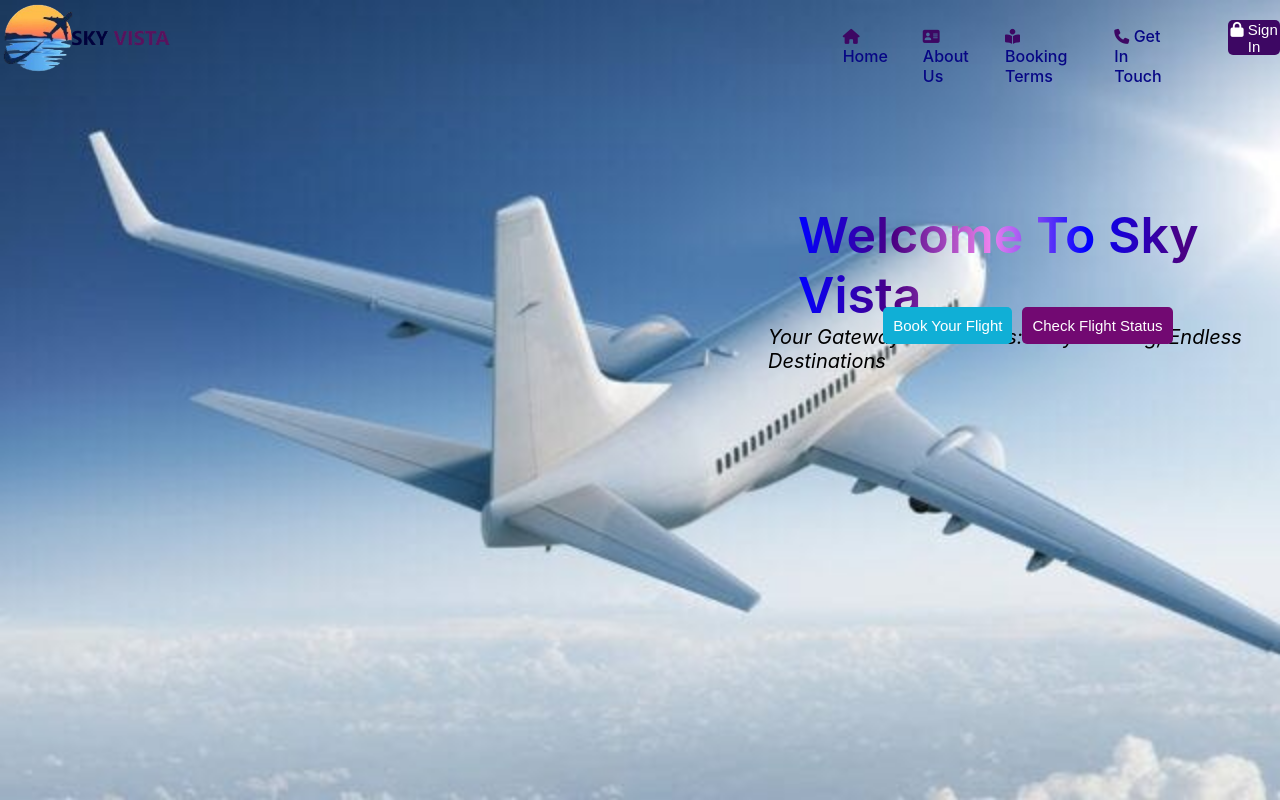
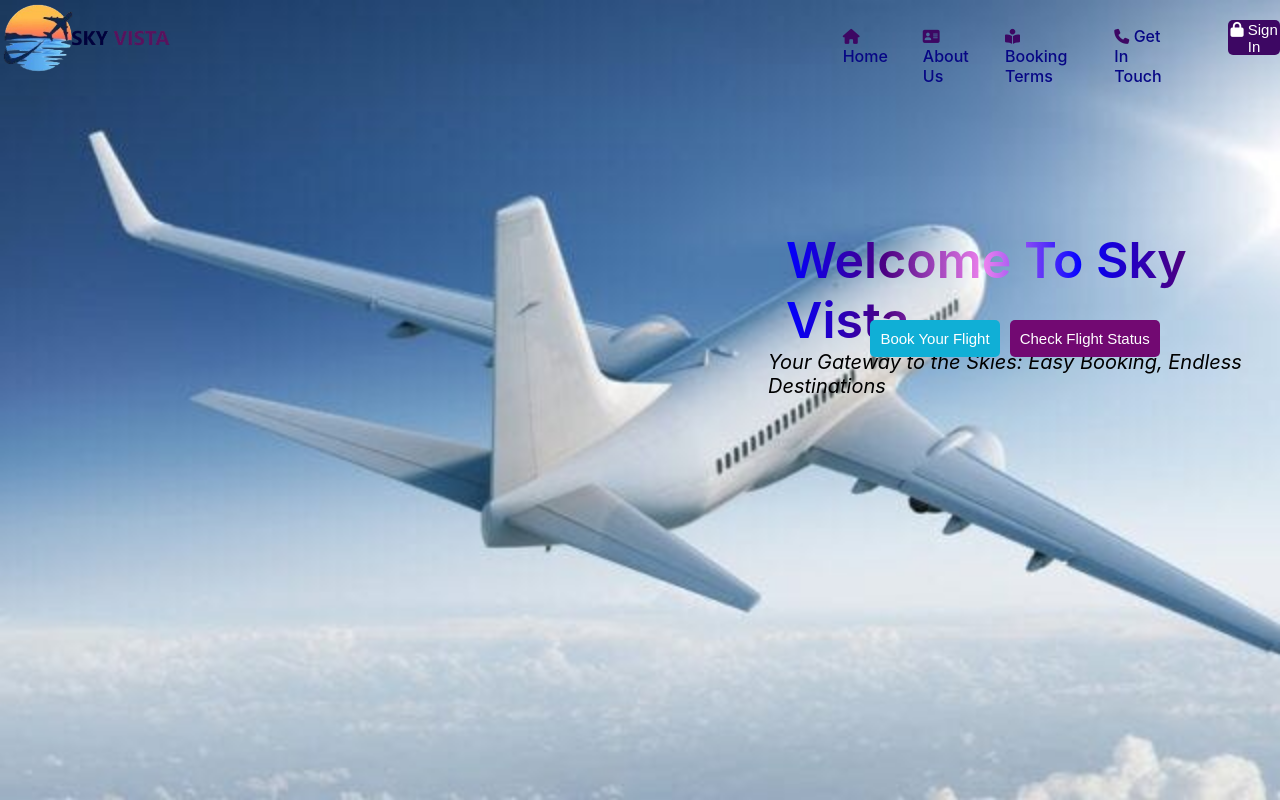
Before and after one commit to SakshiRastogi1302/Flight-Tracking-Application, a React (Create React App) app in the folder Frontend/: page / in a window 1280 px wide. Built offline with nearby package versions, Linux system fonts and the light colour scheme.

Commit message:
did modification in styling and added comments

```diff
--- a/Frontend/src/css/HomePageComponent.css
+++ b/Frontend/src/css/HomePageComponent.css
@@ -1,19 +1,23 @@
+/* CSS FOR HOMEPAGE COMPONENT */
+
 .homepage{
     height:80vh;
     width: 100vw;
     display: flex;
 }
 
+/* CSS for main heading */
 .main-heading{
     position: absolute;
-    margin-top: 16%;
+    margin-top: 18%;
     margin-left: 60%;
 }
 
+/* CSS for homepage heading */
 .homepage-heading{
     font-size: 50px;
     font-weight: 600;
-    margin-left: 30px;
+    margin-left: 18px;
     background: linear-gradient(to left, blue, indigo, blue, violet, indigo, blue);
     background-clip: text;
     color:transparent;
@@ -24,12 +28,14 @@
     font-style: italic;
 }
 
+/* CSS for buttons */
 .button{
     position: absolute;
-    margin-top: 24%;
-    margin-left: 69%;
+    margin-top: 25%;
+    margin-left: 68%;
 }
 
+/* CSS for book your flight button*/
 .book-flight{
     background-color: rgb(16, 175, 214);
     color: white;
@@ -41,10 +47,12 @@
     cursor: pointer;
 }
 
+/* CSS for book your flight button on hovering over it */
 .book-flight:hover{
     background-color: rgb(18, 130, 158);
 }
 
+/* CSS for check flight status button */
 .check-status{
     background-color: rgb(114, 9, 114);
     color: white;
@@ -55,10 +63,12 @@
     cursor: pointer;
 }
 
+/* CSS for check flight status button on hovering over it */
 .check-status:hover{
     background-color: rgb(82, 5, 82);
 }
 
+/* CSS for background image */
 .background-image{
     height: 100vh;
     width: 100vw;
```
